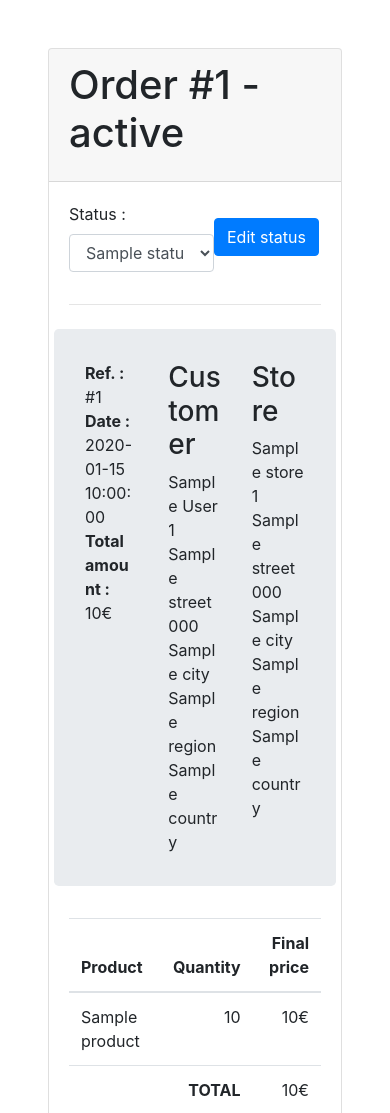
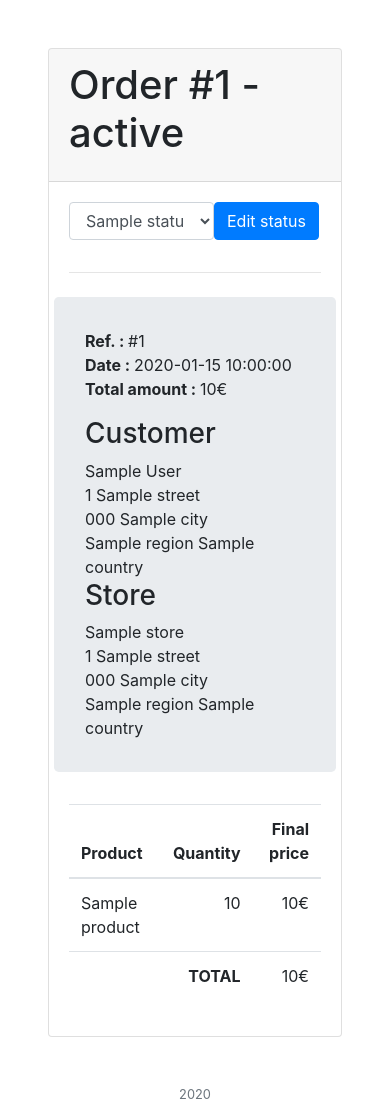
Before and after one commit to jopijuco/local, a Flask app: template templates/order_details.html in a window 390 px wide. Shown: the part 58-1171 px from the top of the page. Run offline with Flask 2, Linux system fonts and the light colour scheme; the template is opened without the code that fills it: most values are stand-ins (such as "Sample title", 1, 10 or a date in 2020); some libraries are stand-ins or nearby versions.

Commit message:
order-detail responsive

```diff
--- a/templates/order_details.html
+++ b/templates/order_details.html
@@ -14,7 +14,7 @@
         {% if not history %}
             <form action="{{ url_for('order_details', order_id=order.id) }}" method="post" class="form-inline" enctype="multipart/form-data">
                 <div class="form-group mx-sm-3 mb-2">
-                    <label for="status" class="mr-2" >Status :</label>
+                    <label for="status" class="d-none d-md-inline mr-2" >Status :</label>
                     <select class="form-control" id="status" name="status">
                     {%for status in status_list%}
                         {% if status.id == order.status_id %}
@@ -30,19 +30,19 @@
             <hr class="my-4">
         {% endif %}
             <div class="row jumbotron">
-                <div class="col-4">
+                <div class="col-12  mb-3 col-md-4 mb-md-0">
                     <div><b>Ref. : </b>#{{ order.id }}</div>
                     <div><b>Date : </b>{{ order.date }}</div>
                     <div><b>Total amount : </b>{{ order.amount }}€</div>
                 </div>
-                <div class="col-4">
+                <div class="col-12 col-sm-6 col-md-4 ">
                     <h3>Customer</h3>
                     <div>{{ order.customer.first_name }} {{ order.customer.last_name }}</div>
                     <div>{{ order.customer.number }} {{ order.customer.street }}</div>
                     <div>{{ order.customer.zip_code }} {{ order.customer.city }}</div>
                     <div>{{ order.customer.region }} {{ order.customer.country }}</div>
                 </div>
-                <div class="col-4">
+                <div class="col-12 col-sm-6 col-md-4 ">
                     <h3>Store</h3>
                     <div>{{ order.store.name }}</div>
                     <div>{{ order.store.number }} {{ order.store.street }}</div>
```
